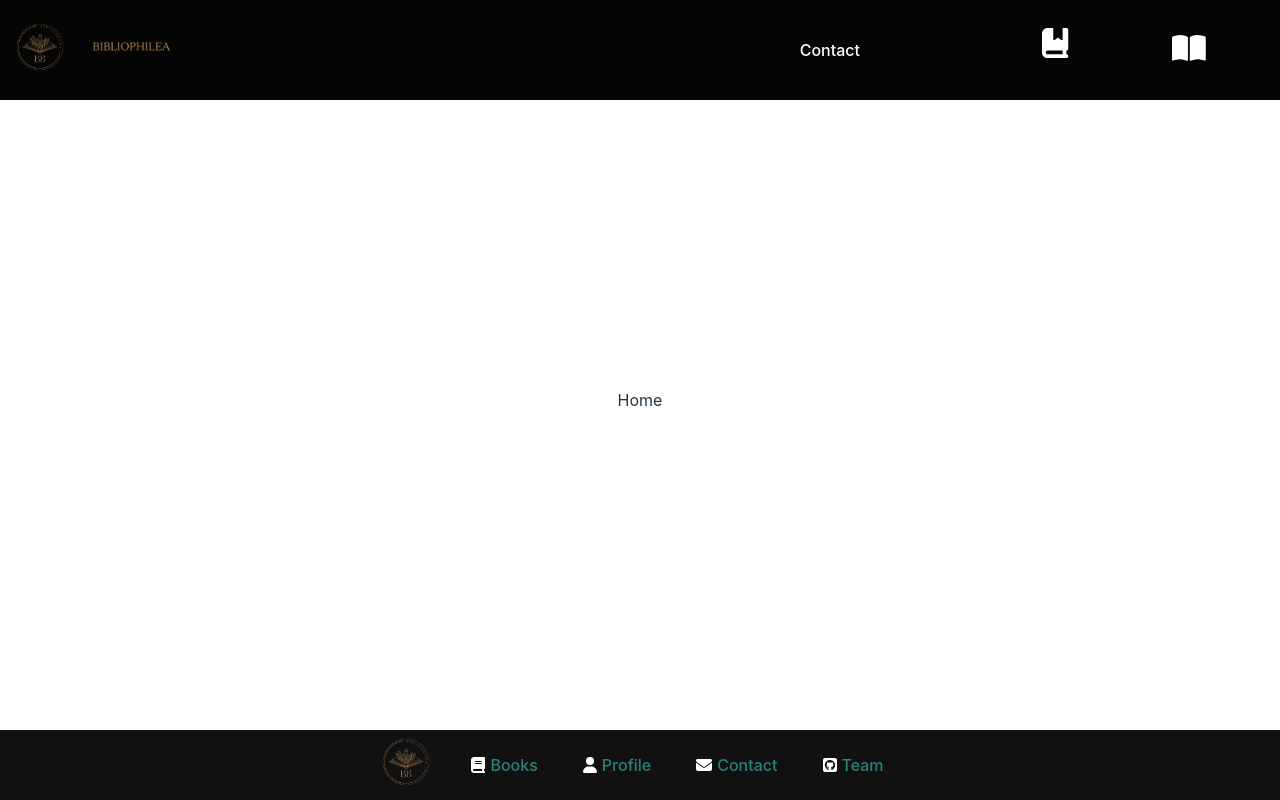
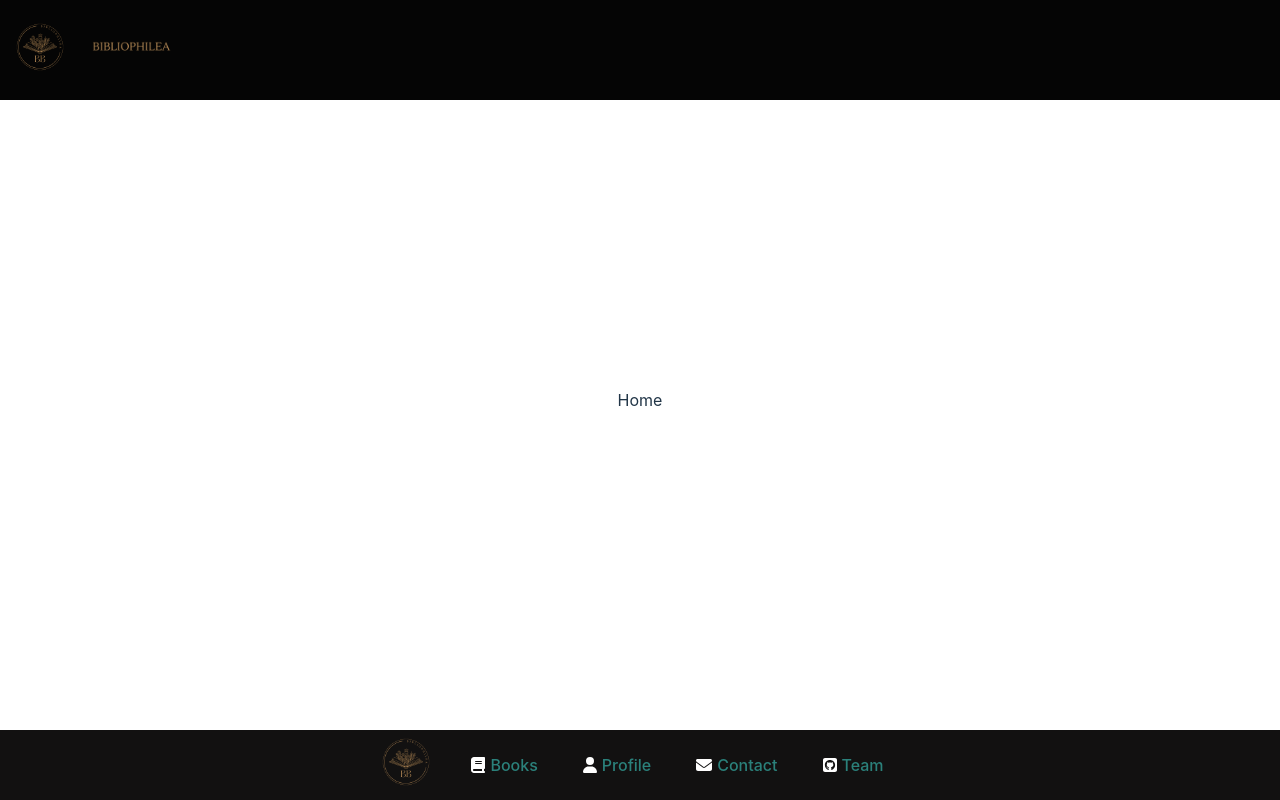
Before and after one commit to LisaDaudibon/Biblofront, a React (Vite) app: page / in a window 1280 px wide. Built offline with nearby package versions, Linux system fonts and the light colour scheme.

Commit message:
small changes css

```diff
--- a/src/components/navbar/navbar.jsx
+++ b/src/components/navbar/navbar.jsx
@@ -4,66 +4,64 @@ import Logout from '../logout/logout';
 import './navbar.css';
 import { useAtomValue } from 'jotai';
 import { loggedInAtom } from '../../atoms/loggedInAtom';
-import Logo from './logo'
+import Logo from './logo';
 import { FontAwesomeIcon } from '@fortawesome/react-fontawesome';
-import { faBookOpen } from '@fortawesome/free-solid-svg-icons';
-import { faBookBookmark } from '@fortawesome/free-solid-svg-icons';
-import { faSwatchbook } from '@fortawesome/free-solid-svg-icons';
-
+import { faBookBookmark, faUser, faEnvelope, faHome } from '@fortawesome/free-solid-svg-icons';
 
 const Navbar = () => {
-
   const loggedIn = useAtomValue(loggedInAtom);
+  const isMobile = window.innerWidth <= 600;
 
   return (
     <nav className="navbar">
-      <div className='logoContainer'>
+      <div className="logoContainer">
         <a href="/books" className="logoLink">
-          <Logo/>
+          <Logo />
         </a>
       </div>
       <ul className="navbar-list">
         <li className="menuListItem">
           <div className="iconContainer">
-            {/* <FontAwesomeIcon icon={faSwatchbook} className="icon"/> */}
+            {isMobile ? (
+              <>
+
                 <Link to="/books" className="menuLink">
-            <FontAwesomeIcon icon={faSwatchbook} className="icon"/>
+                  <FontAwesomeIcon icon={faBookBookmark} className="icon" title="Books" />
+                  <span>Books</span>
                 </Link>
-            <Link to="/about">
-              Contact
+                <Link to="/profile" className="menuLink">
+                  <FontAwesomeIcon icon={faUser} className="icon" title="Profile" />
+                  <span>Profile</span>
                 </Link>
-          </div>
-        </li>
-        {loggedIn? (
-          <>
-          <li>
-          <Link to="/profile">
-            Profile
+                <Link to="/about" className="menuLink">
+                  <FontAwesomeIcon icon={faEnvelope} className="icon" title="Contact" />
+                  <span>Contact</span>
                 </Link>
-        </li>
-        <li>
-          <Logout />
-        </li>
               </>
             ) : (
               <>
-        <li className="menuListItem">
-          <div className="iconContainer">
-            <FontAwesomeIcon icon={faBookBookmark} className="icon"/>
-            <Link to="/users" className="menuLink">
-              S'inscrire
+                <Link to="/books" className="menuLink" title="Contact">
+                  <FontAwesomeIcon icon={faHome} className="icon" />
+                  <span>Home</span>
                 </Link>
+                <Link to="/books" className="menuLink" title="Books">
+                  <FontAwesomeIcon icon={faBookBookmark} className="icon" />
+                  <span>Books</span>
+                </Link>
+                <Link to="/profile" className="menuLink" title="Profile">
+                  <FontAwesomeIcon icon={faUser} className="icon" />
+                  <span>Profile</span>
+                </Link>
+                <Link to="/about" className="menuLink" title="Contact">
+                  <FontAwesomeIcon icon={faEnvelope} className="icon" />
+                  <span>Contact</span>
+                </Link>
+
+              </>
+            )}
           </div>
         </li>
-        <li className="menuListItem">
-          <div className="iconContainer">
-            <FontAwesomeIcon icon={faBookOpen} className="icon"/>
-            <Link to="/users/sign_in" className="menuLink loginLink">
-              Se connecter
-            </Link>
-          </div>
-        </li></>
-        )}
+        {/* ... */}
       </ul>
     </nav>
   );
```
Lines whose indentation alone changed are shown as unchanged.
